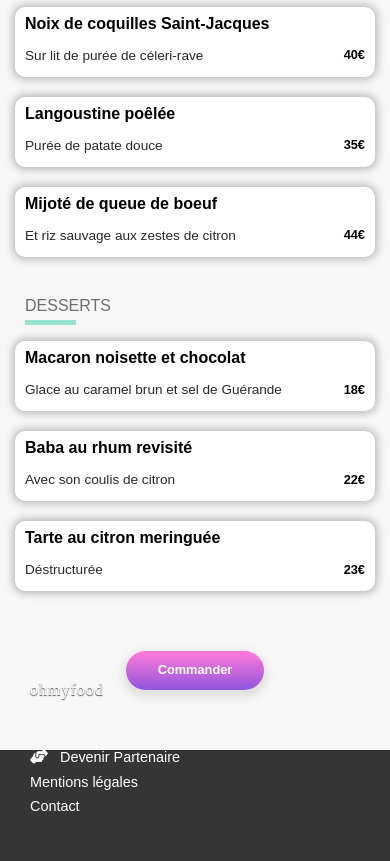
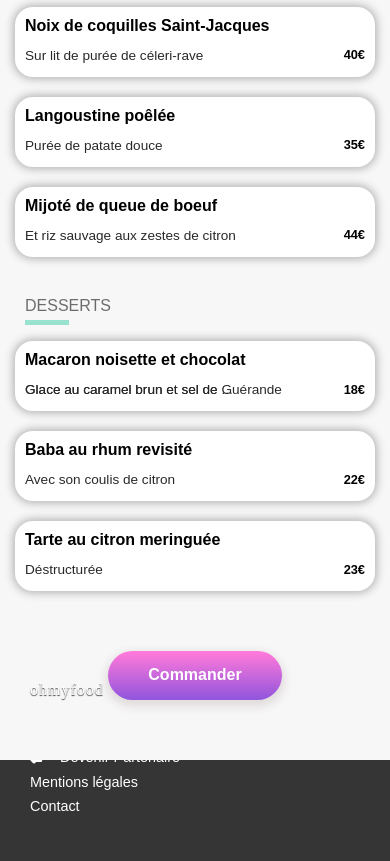
Before and after one commit to cocoaster/ohmyfood.github.io, a website: page La-note-enchantée.html in a window 390 px wide. Shown: the part 792-1653 px from the top of the page. Drawn offline with nearby package versions, Linux system fonts and the light colour scheme; a web font is replaced by a local one.

Commit message:
ajustement media queries

```diff
--- a/La-note-enchantée.html
+++ b/La-note-enchantée.html
@@ -69,7 +69,7 @@
         </figure>
       </div>
     </header>
-    <main class="mainrestaurant">
+    <main class="mainrestaurant mainrestaurant2">
       <section id="topsection">
         <img
           class="topimg"
@@ -148,7 +148,6 @@
                   Accompagnés de leur crème à la truffe
                 </p>
                 <div class="hovervalidation"></div>
-                <p class="points">...</p>
                 <p class="price">25€</p>
                 <div class="validation">
                   <div class="ghostbox">
@@ -167,7 +166,6 @@
                   Sur blini à la farine de blé noir
                 </p>
                 <div class="hovervalidation"></div>
-                <p class="points">...</p>
                 <p class="price">35€</p>
                 <div class="validation">
                   <div class="ghostbox">
@@ -184,7 +182,6 @@
                 <h3 class="title__container">Homard et espuma de potiron</h3>
                 <p class="description__menus">Mariné aux zestes d'orange</p>
                 <div class="hovervalidation"></div>
-                <p class="points">...</p>
                 <p class="price">20€</p>
                 <div class="validation">
                   <div class="ghostbox">
@@ -205,7 +202,6 @@
                   Confiture de figue et pain toasté
                 </p>
                 <div class="hovervalidation"></div>
-                <p class="points">...</p>
                 <p class="price">35€</p>
                 <div class="validation">
                   <div class="ghostbox">
@@ -229,7 +225,6 @@
                   Sur lit de purée de céleri-rave
                 </p>
                 <div class="hovervalidation"></div>
-                <p class="points">...</p>
                 <p class="price">40€</p>
                 <div class="validation">
                   <div class="ghostbox">
@@ -246,7 +241,6 @@
                 <h3 class="title__container">Langoustine poêlée</h3>
                 <p class="description__menus">Purée de patate douce</p>
                 <div class="hovervalidation"></div>
-                <p class="points">...</p>
                 <p class="price">35€</p>
                 <div class="validation">
                   <div class="ghostbox">
@@ -265,7 +259,6 @@
                   Et riz sauvage aux zestes de citron
                 </p>
                 <div class="hovervalidation"></div>
-                <p class="points">...</p>
                 <p class="price">44€</p>
                 <div class="validation">
                   <div class="ghostbox">
@@ -286,8 +279,10 @@
                 <p class="description__menus">
                   Glace au caramel brun et sel de Guérande
                 </p>
+                <p class="description__menus points">
+                  Glace au caramel brun et sel de ...
+                </p>
                 <div class="hovervalidation"></div>
-                <p class="points">...</p>
                 <p class="price">18€</p>
                 <div class="validation">
                   <div class="ghostbox">
@@ -304,7 +299,6 @@
                 <h3 class="title__container">Baba au rhum revisité</h3>
                 <p class="description__menus">Avec son coulis de citron</p>
                 <div class="hovervalidation"></div>
-                <p class="points">...</p>
                 <p class="price">22€</p>
                 <div class="validation">
                   <div class="ghostbox">
@@ -321,7 +315,6 @@
                 <h3 class="title__container">Tarte au citron meringuée</h3>
                 <p class="description__menus">Déstructurée</p>
                 <div class="hovervalidation"></div>
-                <p class="points">...</p>
                 <p class="price">23€</p>
                 <div class="validation">
                   <div class="ghostbox">
--- a/sass/layouts/_footer.scss
+++ b/sass/layouts/_footer.scss
@@ -56,11 +56,9 @@ footer {
 @include media-breapoint-up("xl") {
   footer {
     z-index: 2;
-    margin-top: 40px;
-    position: absolute;
-    bottom: -105px;
-    left: 0;
-    right: 0;
+    margin-top: 0px;
+    position: relative;
+
     display: flex;
   }
   #logo__link {
--- a/sass/layouts/_header.scss
+++ b/sass/layouts/_header.scss
@@ -32,6 +32,7 @@ header {
 figure {
   width: 100%;
   margin: 0 auto;
+  margin-top: 7px;
 }
 .homelink2 {
   display: block;
@@ -46,6 +47,14 @@ figure {
 }
 
 @include media-breapoint-up("sm") {
+  figure {
+    margin-top: 0;
+  }
+  .arrow {
+    top: 7px;
+    left: 28px;
+    font-size: 1.2rem;
+  }
 }
 
 @include media-breapoint-up("m") {
@@ -56,6 +65,9 @@ figure {
     margin-top: 9px;
   }
 }
+figure {
+  margin-top: 8px;
+}
 
 @include media-breapoint-up("mm") {
   header {
@@ -64,6 +76,10 @@ figure {
   .header__container {
     margin-top: 17px;
   }
+}
+.arrow {
+  bottom: -6px;
+  font-size: 2.2rem;
 }
 
 @include media-breapoint-up("md") {
--- a/sass/modules/_hearticon.scss
+++ b/sass/modules/_hearticon.scss
@@ -1,3 +1,9 @@
+.heartscontainer1bis {
+  transform: scale(0.6);
+  position: absolute;
+  top: 31px;
+  right: 39px;
+}
 .heartscontainer1 {
   position: absolute;
   transform: scale(0.8);
@@ -32,8 +38,28 @@
     animation: emptyanim 1s ease-in-out both;
   }
 }
+@include media-breapoint-up("sm") {
+  .heartscontainer1bis {
+    transform: scale(0.8);
+    top: 37px;
+    right: 54px;
+  }
+}
+@include media-breapoint-up("m") {
+  .heartscontainer1bis {
+    transform: scale(0.8);
+    right: 54px;
+    top: 32px;
+  }
+}
 
 @include media-breapoint-up("xl") {
+  .heartscontainer1bis {
+    position: absolute;
+    top: 42px;
+    right: 142px;
+    transform: scale(1.2);
+  }
   .heartscontainer1 {
     position: absolute;
     right: 50px;
--- a/sass/modules/_loader.scss
+++ b/sass/modules/_loader.scss
@@ -22,8 +22,9 @@ body {
   animation: mvtloader 3s forwards ease-in-out infinite;
 }
 #globalsmoke {
+  z-index: -1;
   position: relative;
-  width: 80px;
+  width: 39px;
   height: 11%;
   display: flex;
   justify-content: center;
@@ -138,3 +139,9 @@ body {
     visibility: hidden;
   }
 }
+@include media-breapoint-up("xl") {
+  #globalsmoke {
+    position: relative;
+    width: 80px;
+  }
+}
--- a/sass/pages/accueil/_fonctionnement.scss
+++ b/sass/pages/accueil/_fonctionnement.scss
@@ -129,7 +129,7 @@
 
 @include media-breapoint-up("xl") {
   #functioning {
-    margin: 50px 40px 100px 40px;
+    margin: 50px 40px 0px 40px;
     text-align: center;
     margin-top: 15px;
   }
--- a/sass/pages/accueil/_home-presentation.scss
+++ b/sass/pages/accueil/_home-presentation.scss
@@ -41,8 +41,9 @@
   .homepage {
     display: block;
     background-color: #f7f7f7;
-    height: 950px;
+    height: 1019px;
     width: 100%;
+    height: 1024px;
   }
   .maindesktop {
     margin-top: 0px;
@@ -53,7 +54,7 @@
   .whiteleftcontainerdesktop {
     background-color: #ffffff;
     width: 40%;
-    height: 951px;
+    height: 1024px;
   }
   .leftelementscontainerdesktop {
     margin-top: 221px;
--- a/sass/pages/restaurants/_button.scss
+++ b/sass/pages/restaurants/_button.scss
@@ -22,8 +22,19 @@
   }
 }
 
-@include media-breapoint-up("md") {
+@include media-breapoint-up("sm") {
+  .order__button {
+    padding: 15px 40px;
+    font-size: 1em;
+  }
 }
 
 @include media-breapoint-up("xl") {
+  .order {
+    margin-top: -13px;
+  }
+  .order__button {
+    font-size: 1.2em;
+    padding: 20px 60px;
+  }
 }
--- a/sass/pages/restaurants/_menus.scss
+++ b/sass/pages/restaurants/_menus.scss
@@ -27,13 +27,8 @@
   letter-spacing: 1px;
   font-size: 1rem;
   margin-bottom: 0;
-} //end restaurantname
-.heartscontainer1bis {
-  transform: scale(0.6);
-  position: absolute;
-  top: 36px;
-  right: 45px;
-} //end heartscontainer1bis
+}
+
 .starter {
   font-family: $font2;
 }
@@ -129,12 +124,6 @@
   transform: scaleX(0);
 }
 .points {
-  position: absolute;
-  font-size: 0.52em;
-  color: #6d6d6d;
-  bottom: 4px;
-  right: 30px;
-  opacity: -1;
 }
 .price {
   position: absolute;
@@ -204,10 +193,7 @@
   .restaurantname {
     font-size: 1.5rem;
   }
-  .heartscontainer1bis {
-    top: 39px;
-    right: 54px;
-  }
+
   .starter {
     margin-top: 40px;
   }
@@ -215,39 +201,34 @@
     margin-top: 40px;
     &:after {
       content: "";
-      width: 15%;
+      width: 13%;
     }
   }
   .container__menus {
     height: 70px;
+    border-radius: 18px;
   }
   .title__container {
+    margin-top: 2px;
     font-size: 1em;
   }
   .description__menus {
     font-size: 0.85em;
-    bottom: 0 + px;
+    bottom: 0px;
   }
 
   .price {
     font-size: 0.8em;
     bottom: 1px;
   }
-  .points {
-    font-size: 0.8em;
-    bottom: 1px;
-  }
+
   .validation {
+    width: 63px;
     height: 70px;
   }
 }
 
 @include media-breapoint-up("m") {
-  .heartscontainer1bis {
-    transform: scale(0.8);
-    top: 36px;
-    right: 54px;
-  }
   .subtitle__menus {
     font-size: 1.1em;
     &:after {
@@ -258,10 +239,14 @@
   }
 }
 
-@include media-breapoint-up("m") {
-  .heartscontainer1bis {
-    transform: scale(0.8);
-    top: 32px;
+@include media-breapoint-up("ml") {
+  .subtitle__menus {
+    font-size: 1.1em;
+    &:after {
+      content: "";
+      position: absolute;
+      width: 8%;
+    }
   }
 }
 
@@ -285,9 +270,7 @@
   .price {
     font-size: 1em;
   }
-  .points {
-    font-size: 1em;
-  }
+
   .validation {
     height: 85px;
   }
@@ -295,7 +278,7 @@
 
 @include media-breapoint-up("xl") {
   .menus {
-    height: 665px;
+    height: 675px;
   }
   .menus2 {
     height: 793px;
@@ -303,24 +286,18 @@
   .firstcontainermenu {
     top: -100px;
     width: 100%;
-    height: auto;
+    height: 100%;
     border-radius: 105px 105px 0px 0px;
     -webkit-border-radius: 105px 105px 0px 0px;
     -moz-border-radius: 105px 105px 0px 0px;
     -ms-border-radius: 105px 105px 0px 0px;
     -o-border-radius: 105px 105px 0px 0px;
-    padding-left: 95px;
-    padding-right: 95px;
+    padding-left: 50px;
+    padding-right: 50px;
     padding-top: 20px;
   }
   .restaurantname {
     font-size: 2rem;
-  }
-  .heartscontainer1bis {
-    position: absolute;
-    top: 42px;
-    right: 142px;
-    transform: scale(1.2);
   }
 
   .desktopmenus {
@@ -338,7 +315,7 @@
     margin-bottom: 37px;
     &:after {
       content: "";
-      width: 18%;
+      width: 15%;
     }
   }
   .container__menus {
@@ -360,14 +337,11 @@
     margin-left: 0;
   }
   .description__menus {
-    font-size: 0.75em;
+    font-size: 0.9em;
     margin-top: 10px;
   }
   .hovervalidation {
-    display: flex;
-    justify-content: flex-end;
-    align-items: center;
-    position: absolute;
+    background-color: transparent;
     height: 50px;
     width: 169px;
     border-radius: 0px 15px 15px 0px;
@@ -375,14 +349,10 @@
     -moz-border-radius: 0px 15px 15px 0px;
     -ms-border-radius: 0px 15px 15px 0px;
     -o-border-radius: 0px 15px 15px 0px;
-    opacity: 0;
-    right: -1px;
-    bottom: 0px;
   }
   .points {
-    position: absolute;
-    font-size: 0.8em;
-    color: #6d6d6d;
+    background-color: #ffffff;
+    opacity: 0;
   }
   .price {
     font-size: 0.8em;
--- a/sass/pages/restaurants/_restau-presentation.scss
+++ b/sass/pages/restaurants/_restau-presentation.scss
@@ -13,7 +13,14 @@ body {
 }
 
 @include media-breapoint-up("xl") {
+  body {
+    height: 100%;
+  }
   .mainrestaurant {
+    height: 1166px;
     margin-top: 55px;
   }
+  .mainrestaurant2 {
+    height: 1287px;
+  }
 }
--- a/sass/utils/_animations.scss
+++ b/sass/utils/_animations.scss
@@ -18,15 +18,13 @@
 
 @keyframes pointsanim {
   0% {
-    opacity: -1;
-    transform: translateX(0px);
+    opacity: 0;
   }
-  50% {
+  25% {
     opacity: 1;
   }
   100% {
     opacity: 1;
-    transform: translateX(-580%);
   }
 }
 @keyframes circleanim {
@@ -86,21 +84,18 @@
     }
 
     100% {
-      transform: translateX(-205%);
-    }
-  }
-
-  @keyframes pointsanim {
-    0% {
-      opacity: -1;
-      transform: translateX(0px);
-    }
-    50% {
-      opacity: 1;
-    }
-    100% {
-      opacity: 1;
-      transform: translateX(-580%);
+      transform: translateX(-305%);
     }
   }
 }
+@include media-breapoint-up("xl") {
+  @keyframes priceanim {
+    0% {
+      transform: translateX(0px);
+    }
+
+    100% {
+      transform: translateX(-375%);
+    }
+  }
+}
```
Also changed, not shown: La-palette-du-goût.html (+4 -9 lines), Le-delice-des-sens.html (+0 -9 lines), À-la-française.html (+9 -9 lines), css/styles.css, 1 other file.
